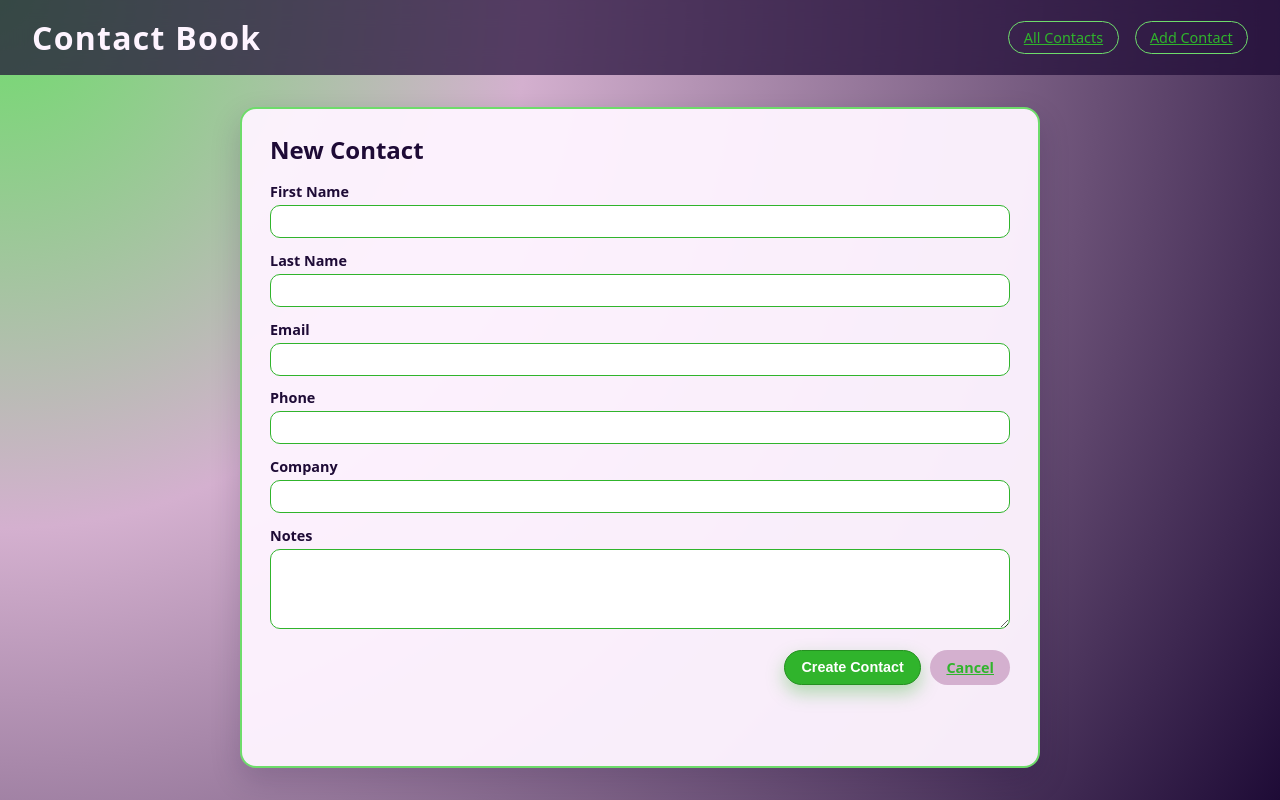
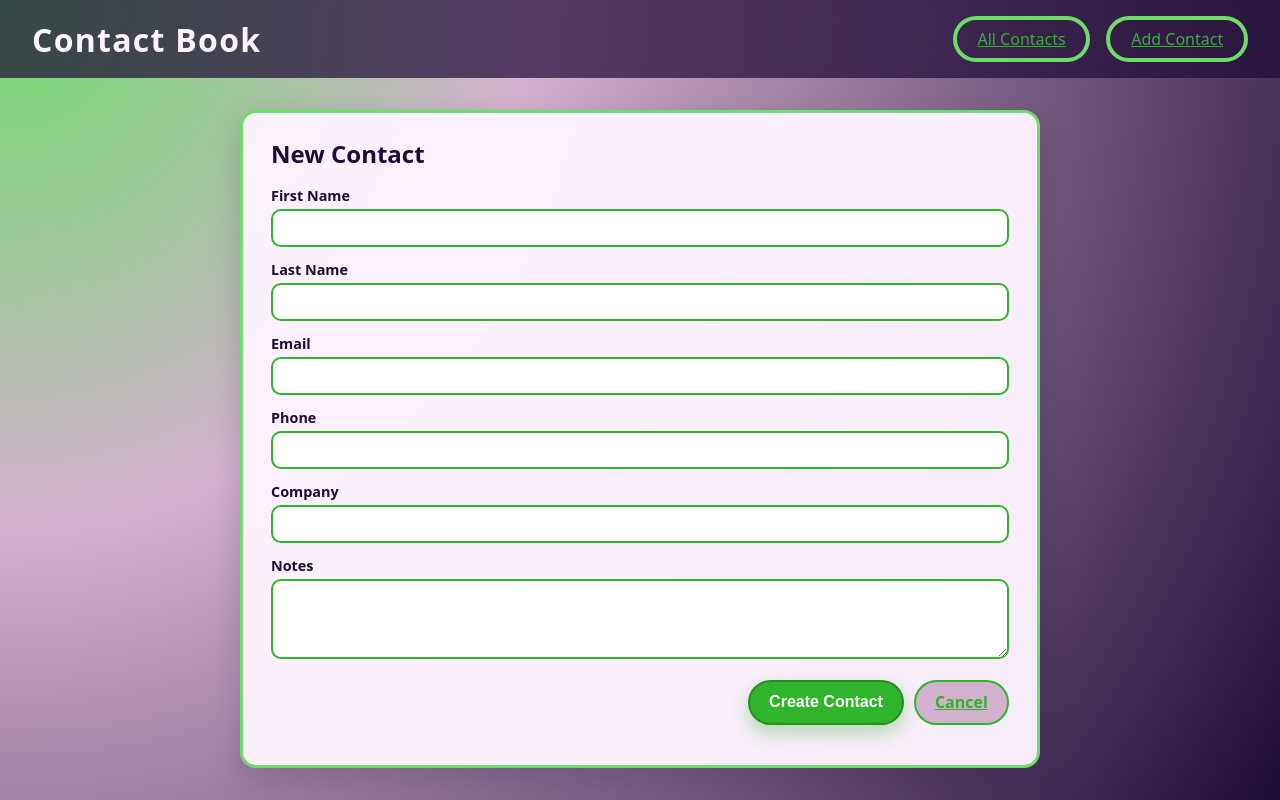
Before and after one commit to deck0017/mtm6407-contact-book-deck0017, a Vue app: page /contacts/new in a window 1280 px wide. Built offline with nearby package versions, Linux system fonts and the light colour scheme.

Commit message:
Updated css to have bigger strokes and larger buttons

```diff
--- a/src/style.css
+++ b/src/style.css
@@ -25,16 +25,9 @@
 body {
   margin: 0;
   font-family: var(--font-sans);
-  background: radial-gradient(
-    circle at top left,
-    var(--color-primary-light) 0%,
-    var(--color-soft) 35%,
-    var(--color-dark) 100%
-  );
+  background: radial-gradient(circle at top left, var(--color-primary-light) 0%, var(--color-soft) 35%, var(--color-dark) 100%);
   color: var(--color-dark);
 }
-
-/* ---------------- HEADER ---------------- */
 
 .app {
   min-height: 100vh;
@@ -64,13 +57,11 @@ body {
 }
 
 .app-header a {
-  padding: 0.4rem 0.9rem;
+  padding: 0.5rem 1.3rem;
   border-radius: 999px;
-  border: 1px solid var(--color-primary-light);
-  font-size: 0.9rem;
+  border: 4px solid var(--color-primary-light);
+  font-size: 1rem;
   transition: var(--transition-fast);
-
-  /* ✔️ NEW — header link text is green */
   color: var(--color-primary);
 }
 
@@ -81,16 +72,12 @@ body {
   transform: translateY(-1px);
 }
 
-/* ---------------- MAIN ---------------- */
-
 .app-main {
   flex: 1;
   padding: 2rem;
   display: flex;
   justify-content: center;
 }
-
-/* ---------------- CARD ---------------- */
 
 .card {
   width: 100%;
@@ -99,7 +86,7 @@ body {
   border-radius: var(--radius-lg);
   box-shadow: var(--shadow-soft);
   padding: 1.5rem 1.75rem;
-  border: 2px solid var(--color-primary-light);
+  border: 3px solid var(--color-primary-light);
 }
 
 .card-header {
@@ -119,14 +106,12 @@ body {
   gap: 0.5rem;
 }
 
-/* ---------------- SEARCH ---------------- */
-
 .search-input {
   width: 260px;
   max-width: 100%;
-  padding: 0.5rem 0.75rem;
+  padding: 0.6rem 0.9rem;
   border-radius: 999px;
-  border: 1px solid var(--color-primary);
+  border: 2px solid var(--color-primary);
   background: var(--color-bg);
   outline: none;
   transition: var(--transition-fast);
@@ -136,8 +121,6 @@ body {
   border-color: var(--color-primary-dark);
   box-shadow: 0 0 0 3px rgba(48, 180, 44, 0.25);
 }
-
-/* ---------------- CONTACT LIST ---------------- */
 
 .contact-list {
   list-style: none;
@@ -153,10 +136,10 @@ body {
   display: flex;
   justify-content: space-between;
   align-items: baseline;
-  padding: 0.6rem 0.8rem;
+  padding: 0.7rem 1rem;
   border-radius: var(--radius-md);
   background: rgba(255, 255, 255, 0.9);
-  border: 1px solid transparent;
+  border: 2px solid transparent;
   transition: var(--transition-fast);
 }
 
@@ -181,8 +164,6 @@ body {
   color: rgba(30, 11, 54, 0.7);
 }
 
-/* ---------------- FORM ---------------- */
-
 .form {
   display: grid;
   gap: 0.8rem;
@@ -201,9 +182,9 @@ body {
 
 .form-row input,
 .form-row textarea {
-  padding: 0.5rem 0.7rem;
+  padding: 0.6rem 0.9rem;
   border-radius: var(--radius-md);
-  border: 1px solid var(--color-primary);
+  border: 2px solid var(--color-primary);
   background: #ffffff;
   outline: none;
   transition: var(--transition-fast);
@@ -227,45 +208,33 @@ body {
   margin-top: 0.5rem;
 }
 
-/* ---------------- BUTTONS ---------------- */
-
 .btn {
-  border: none;
+  border: 2px solid var(--color-primary);
   cursor: pointer;
-  padding: 0.5rem 1rem;
+  padding: 0.6rem 1.2rem;
   border-radius: 999px;
-  font-size: 0.9rem;
+  font-size: 1rem;
   font-weight: 600;
   display: inline-flex;
   align-items: center;
   justify-content: center;
   transition: var(--transition-fast);
-
-
   color: var(--color-primary);
 }
-
 
 .btn:hover {
   background: var(--color-primary) !important;
   color: #ffffff !important;
 }
 
-
 .btn-primary:hover {
   background: var(--color-primary-dark) !important;
-}
-
-
-.btn-danger:hover {
-  background: var(--color-primary) !important;
-  color: #ffffff !important;
 }
 
 .btn-primary {
   background: var(--color-primary);
   color: #ffffff;
-  border: 1px solid var(--color-primary-dark);
+  border: 2px solid var(--color-primary-dark);
   box-shadow: 0 8px 18px rgba(48, 180, 44, 0.35);
 }
 
@@ -278,8 +247,6 @@ body {
   background: var(--color-accent);
   color: var(--color-primary);
 }
-
-/* ---------------- RESPONSIVE ---------------- */
 
 @media (max-width: 640px) {
   .app-main {
```
